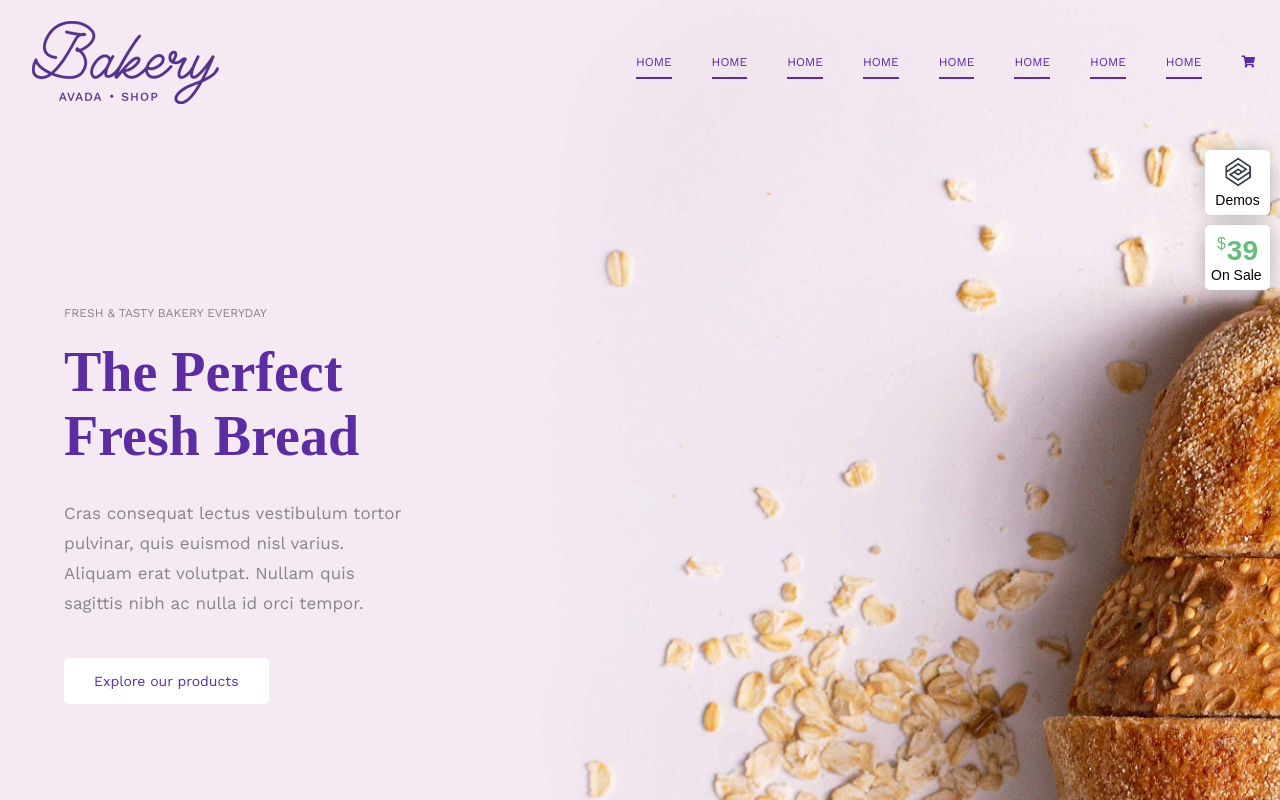
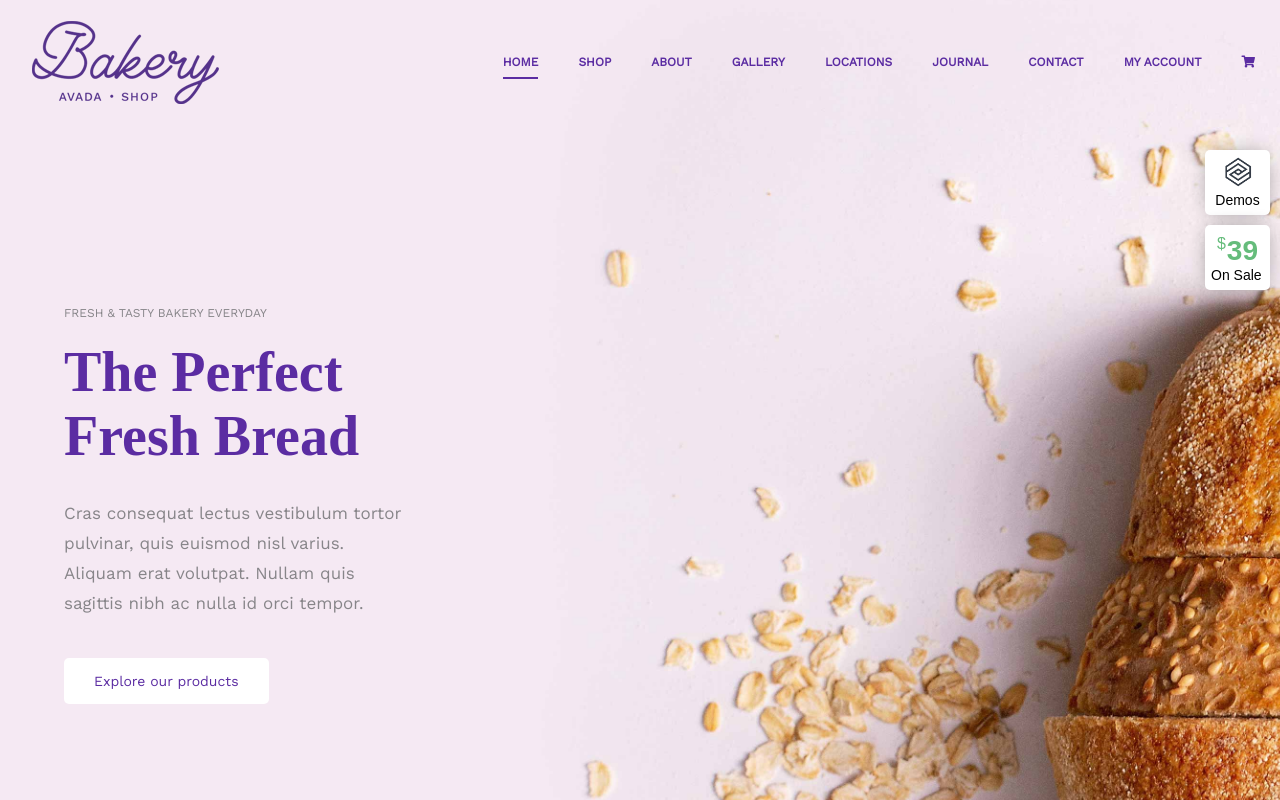
Before and after one commit to AlessioBottin/proj-html-vuejs, a Vue app: page / in a window 1280 px wide. Shown: the top 800 px of the page. Built offline with nearby package versions, Linux system fonts and the light colour scheme; a web font is replaced by a local one.

Commit message:
header and footer menu with vue

```diff
--- a/src/App.vue
+++ b/src/App.vue
@@ -1,12 +1,12 @@
 <template>
   <div id="app">
-    <Header />
+    <Header :menuLinksArray="menuLinks"/>
 
     <FloatingButtons />
 
     <Main />
 
-    <Footer />
+    <Footer :menuLinksArray="menuLinks"/>
   </div>
 </template>
 
@@ -27,6 +27,51 @@ export default {
     Footer,
     FloatingButtons
   },
+  data: function () {
+    return {
+      menuLinks: [
+        {
+          text: 'Home',
+          ref: '#'
+        },
+        {
+          text: 'Shop',
+          text2: 'Shop',
+          ref: '#'
+        },
+        {
+          text: 'About',
+          text2: 'About',
+          ref: '#'
+        },
+        {
+          text: 'Gallery',
+          text2: 'Gallery',
+          ref: '#'
+        },
+        {
+          text: 'Locations',
+          text2: 'Locations',
+          ref: '#'
+        },
+        {
+          text: 'Journal',
+          text2: 'Journal',
+          ref: '#'
+        },
+        {
+          text: 'Contact',
+          text2: 'Contact',
+          ref: '#'
+        },
+        {
+          text: 'My Account',
+          text2: 'Orders',
+          ref: '#'
+        }
+      ]
+    }
+  }
 };
 </script>
 
--- a/src/components/Footer.vue
+++ b/src/components/Footer.vue
@@ -14,8 +14,8 @@
                 <nav>
                     <ul class="link-list desc primary">
 
-                        <li v-for="n in 7" :key="n">
-                            <a class="active" href="#">home</a>
+                        <li v-if="link.text2" v-for="(link, index) in menuLinksArray" :key="index">
+                            <a href="#">{{link.text2}}</a>
                         </li>
                         <li>
                             <a class="cart" href="#">
@@ -65,6 +65,9 @@
 <script>
 export default {
     name: 'Footer',
+    props: {
+        menuLinksArray: Array
+    }
 }
 </script>
 
--- a/src/components/Header.vue
+++ b/src/components/Header.vue
@@ -8,8 +8,8 @@
 
             <div class="nav-bar">
                 <ul>
-                    <li v-for="n in 8" :key="n">
-                        <a class="active" href="#">home</a>
+                    <li v-for="(link, index) in menuLinksArray" :key="index">
+                        <a :class="{ active : isActive(index)}" href="#">{{link.text}}</a>
                     </li>
                     <li>
                         <a class="cart" href="#"><i class="fas fa-shopping-cart"></i></a>
@@ -49,6 +49,19 @@
 <script>
 export default {
     name: 'Header',
+    props: {
+        menuLinksArray: Array
+    },
+    data: function() {
+        return {
+            activeIndex: 0
+        }
+    },
+    methods: {
+        isActive(index) {
+            return index === this.activeIndex ? true : false
+        },
+    }
 }
 </script>
 
@@ -89,6 +102,7 @@ header {
                         font-family: $font_small_title_family;
                         text-transform: uppercase;
                         line-height: 30px;
+                        font-weight: bold;
 
                         &.active {
                             border-bottom: 2px solid $brand_primary_color;
```
